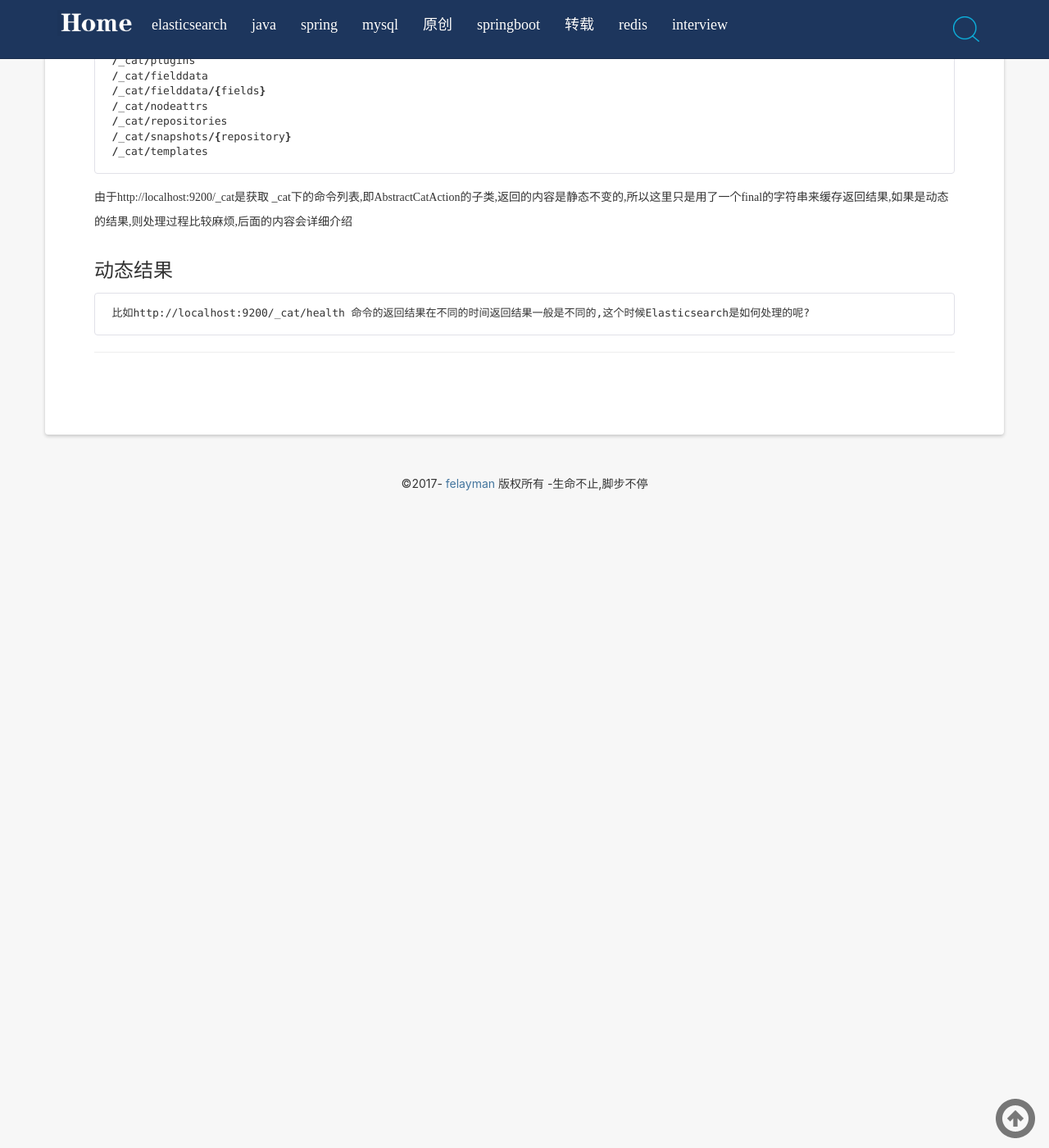
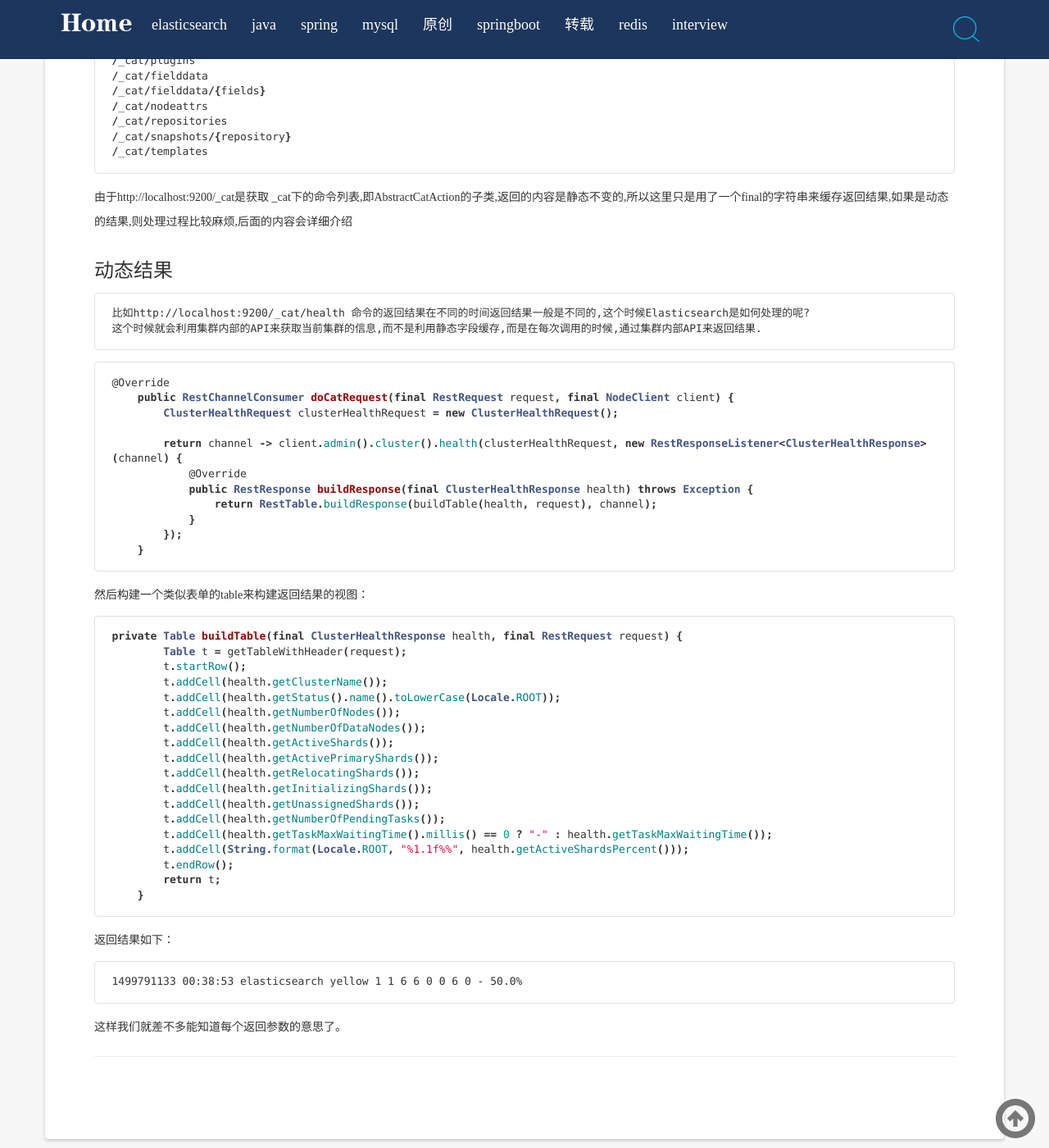
Before and after one commit to chcchccch/felayman.github.io, a Jekyll site: the page built from _posts/elasticsearch/2017-07-12-Elasticsearch源码分析—如何解析集群命令(三).md, in a window 1280 px wide and 1400 px high, scrolled down 4650 px. Shown: the whole window at 82% size. Built offline with Jekyll 4.4.1, drawn with Linux system fonts in a browser that asks for light colours; comment, search, counter and statistics services are not loaded; before the commit the page ends 5280 px from its top, so only the background shows below that.

Commit message:
如何解析集群命令(三)

```diff
--- a/_posts/elasticsearch/2017-07-12-Elasticsearch源码分析—如何解析集群命令(三).md
+++ b/_posts/elasticsearch/2017-07-12-Elasticsearch源码分析—如何解析集群命令(三).md
@@ -253,3 +253,46 @@ sid: 1499788428
 ### 动态结果
 
     比如http://localhost:9200/_cat/health 命令的返回结果在不同的时间返回结果一般是不同的,这个时候Elasticsearch是如何处理的呢?
+    这个时候就会利用集群内部的API来获取当前集群的信息,而不是利用静态字段缓存,而是在每次调用的时候,通过集群内部API来返回结果.
+
+~~~java
+@Override
+    public RestChannelConsumer doCatRequest(final RestRequest request, final NodeClient client) {
+        ClusterHealthRequest clusterHealthRequest = new ClusterHealthRequest();
+
+        return channel -> client.admin().cluster().health(clusterHealthRequest, new RestResponseListener<ClusterHealthResponse>(channel) {
+            @Override
+            public RestResponse buildResponse(final ClusterHealthResponse health) throws Exception {
+                return RestTable.buildResponse(buildTable(health, request), channel);
+            }
+        });
+    }
+~~~
+
+然后构建一个类似表单的table来构建返回结果的视图：
+~~~java
+private Table buildTable(final ClusterHealthResponse health, final RestRequest request) {
+        Table t = getTableWithHeader(request);
+        t.startRow();
+        t.addCell(health.getClusterName());
+        t.addCell(health.getStatus().name().toLowerCase(Locale.ROOT));
+        t.addCell(health.getNumberOfNodes());
+        t.addCell(health.getNumberOfDataNodes());
+        t.addCell(health.getActiveShards());
+        t.addCell(health.getActivePrimaryShards());
+        t.addCell(health.getRelocatingShards());
+        t.addCell(health.getInitializingShards());
+        t.addCell(health.getUnassignedShards());
+        t.addCell(health.getNumberOfPendingTasks());
+        t.addCell(health.getTaskMaxWaitingTime().millis() == 0 ? "-" : health.getTaskMaxWaitingTime());
+        t.addCell(String.format(Locale.ROOT, "%1.1f%%", health.getActiveShardsPercent()));
+        t.endRow();
+        return t;
+    }
+~~~
+返回结果如下：
+~~~
+1499791133 00:38:53 elasticsearch yellow 1 1 6 6 0 0 6 0 - 50.0%
+~~~
+
+这样我们就差不多能知道每个返回参数的意思了。
```
